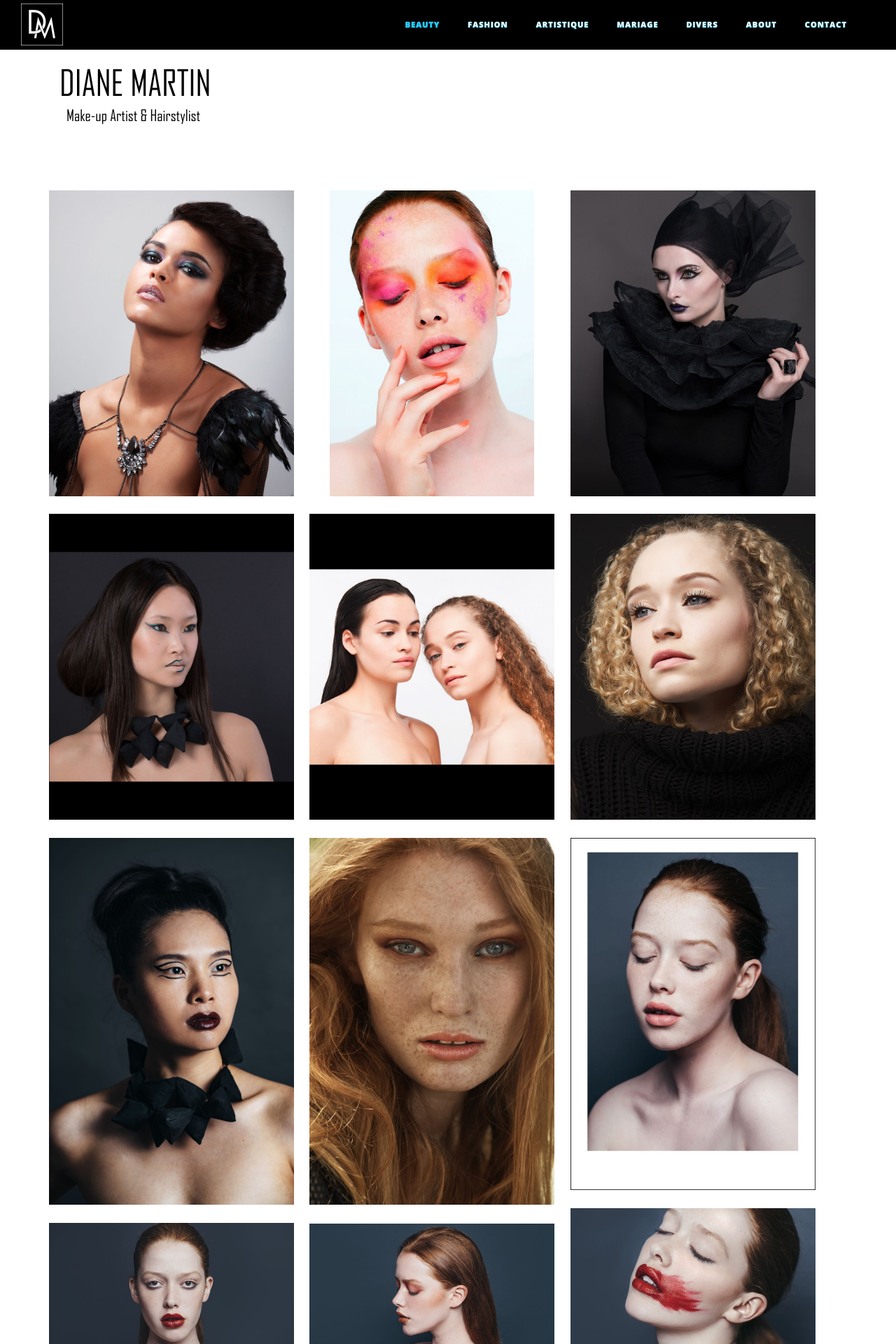
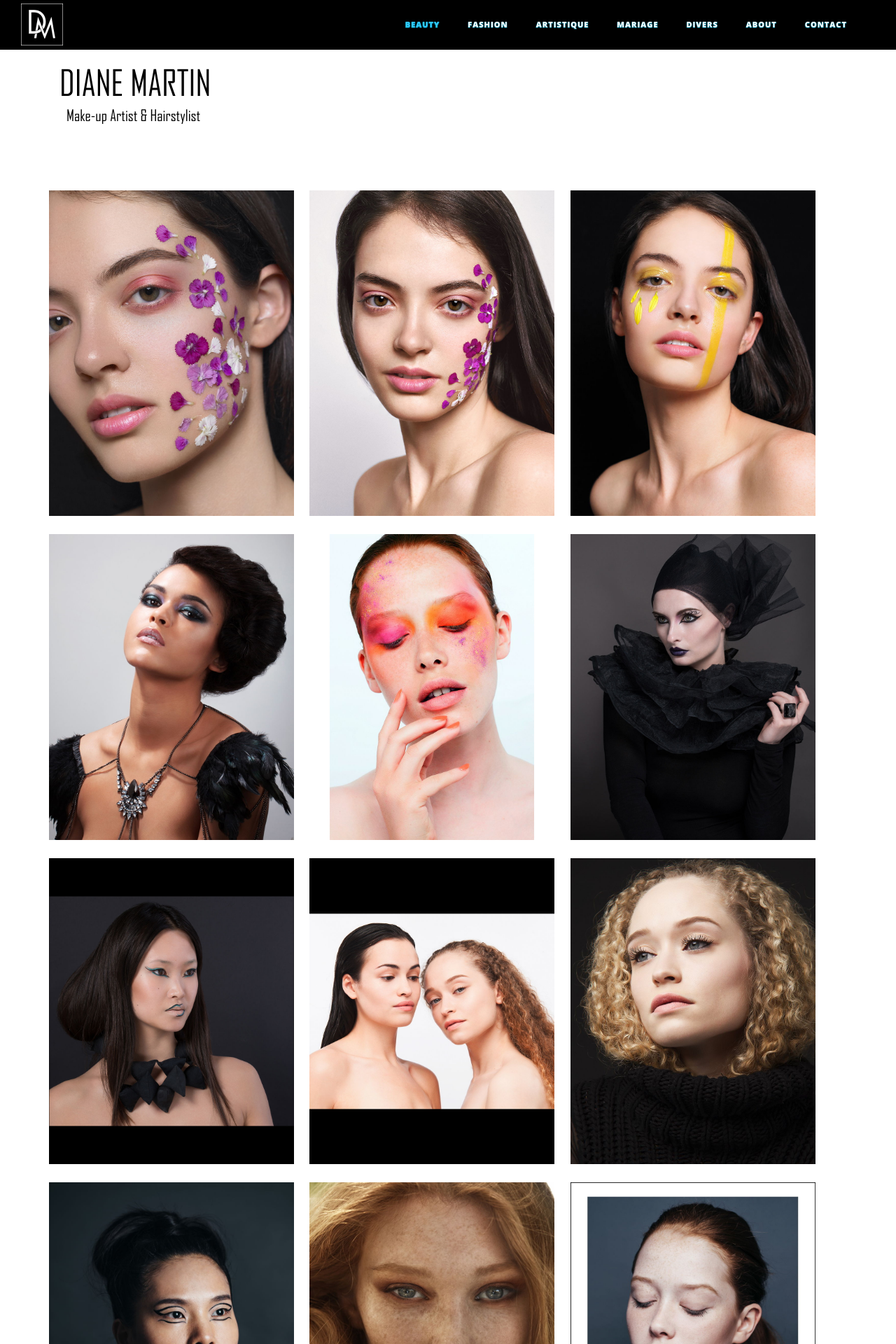
Before and after one commit to karlito139/Site_MUAH, a Jekyll site: the page built from galerie_beauty/index.html, in a window 1280 px wide. Shown: the top 1920 px of the page at 70% size. Built offline with Jekyll 4.4.1, drawn with Linux system fonts in a browser that asks for light colours; nearby versions of some CDN libraries.

Commit message:
Beautyupdate

```diff
--- a/galerie_beauty/index.html
+++ b/galerie_beauty/index.html
@@ -3,6 +3,12 @@ layout: page
 active: galerie_beauty
 album-title: "Beauty"
 images:
+ - image_path: /galerie_beauty/img/CF106258web.jpg
+   copyright:
+ - image_path: /galerie_beauty/img/CF106333-1 copyweb.jpg
+   copyright:
+ - image_path: /galerie_beauty/img/DamienMohn_CF106475_Finalweb.jpg
+   copyright:
  - image_path: /galerie_beauty/img/ABP2016_DIANE M_0130_CARMEN B_1558.jpg
    copyright:
  - image_path: /galerie_beauty/img/JHP2016_DianeM_0601_MathildeA-6 copie copie.jpg
```
Also changed, not shown: galerie_beauty/img/CF106258web.jpg (added), galerie_beauty/img/CF106333-1 copyweb.jpg (added), galerie_beauty/img/DamienMohn_CF106475_Finalweb.jpg (added).
